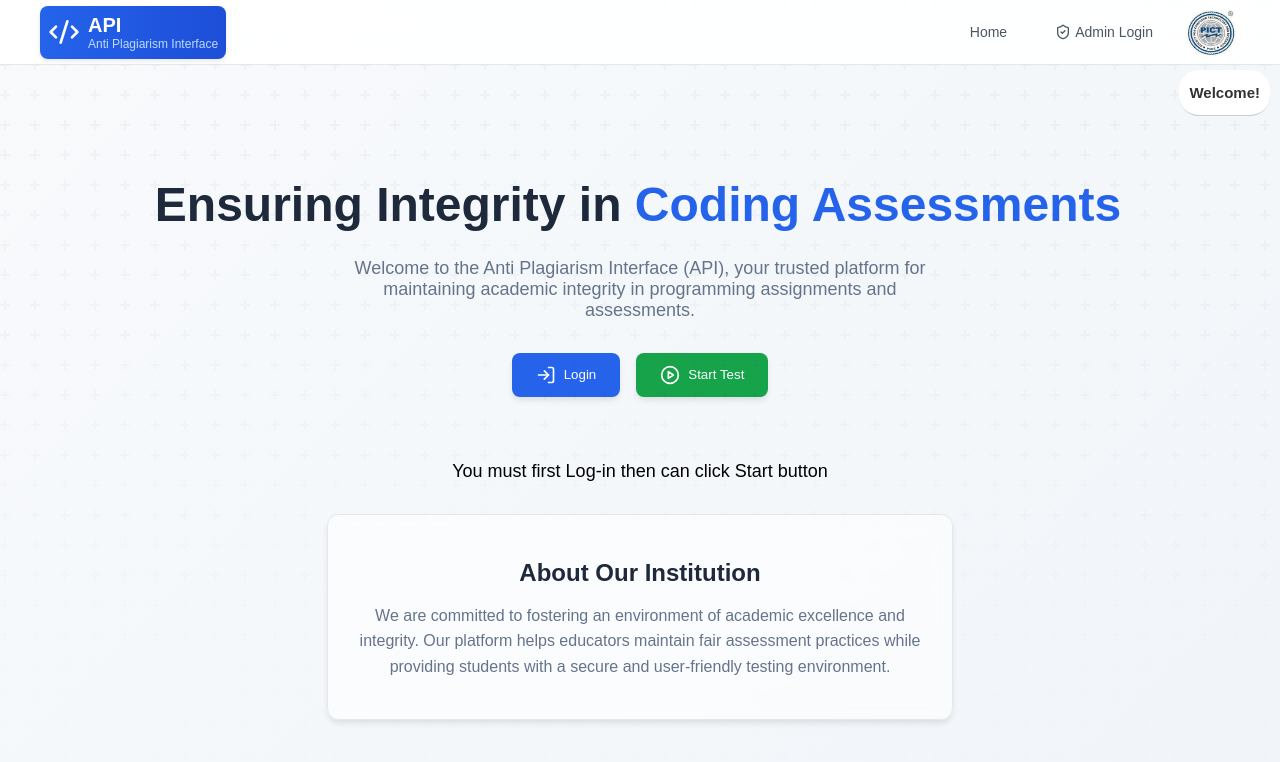
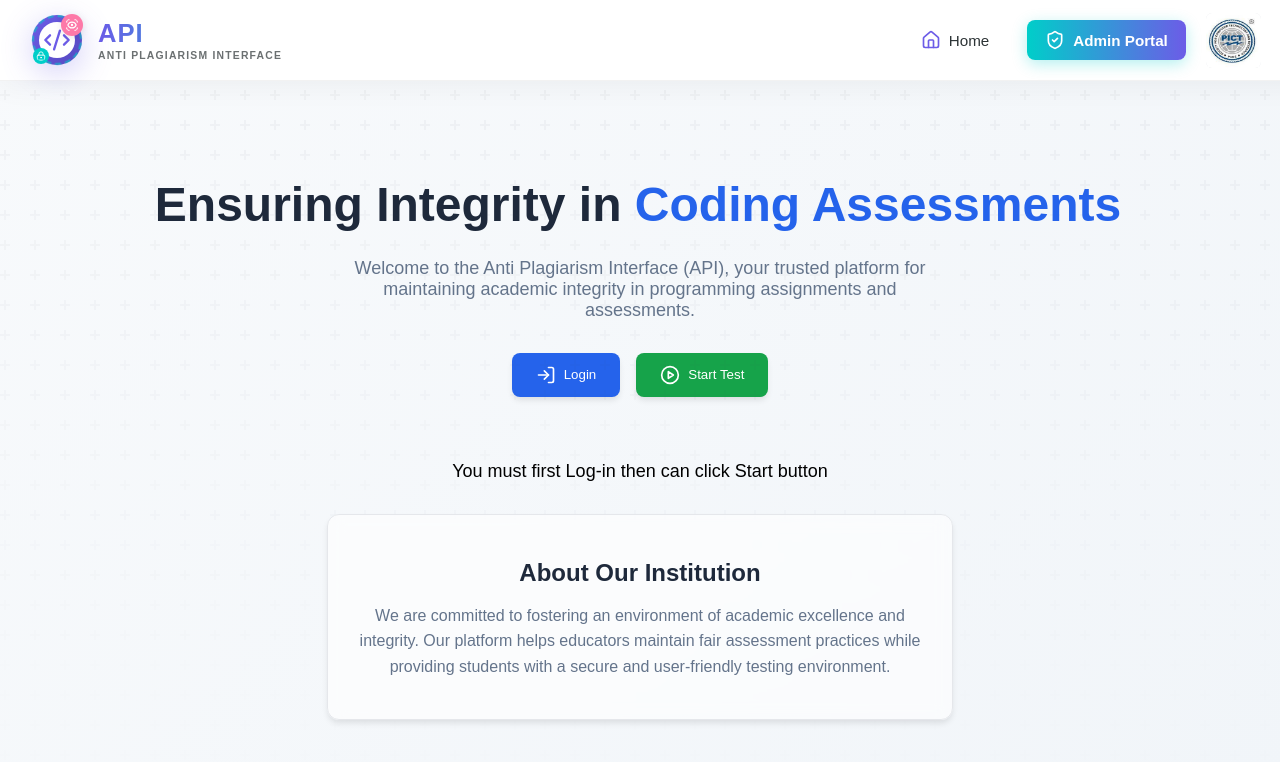
Before and after one commit to Tejas134200/PBL_Frontend, a React (Vite) app in the folder vite-project/: page / in a window 1280 px wide. Shown: the top 762 px of the page. Built offline with nearby package versions, Linux system fonts and the light colour scheme.

Commit message:
By Tejas

```diff
--- a/vite-project/src/Components/Home/Home.css
+++ b/vite-project/src/Components/Home/Home.css
@@ -177,3 +177,34 @@
   color: black;
   font-weight: 500;
 }
+
+.welcome-master {
+  position: absolute;
+  top: 90px; /* Adjust this to match your navbar height */
+  right: 20px;
+
+  animation: fadeIn 0.5s ease-out;
+}
+
+@keyframes fadeIn {
+  from { opacity: 0; transform: translateY(-10px); }
+  to { opacity: 1; transform: translateY(0); }
+}
+
+.welcome-sparkle {
+  display: flex;
+  align-items: center;
+  gap: 8px;
+  background: rgba(0,0,0,0.7);
+  padding: 8px 20px;
+  border-radius: 100px;
+  backdrop-filter: blur(4px);
+  border: 1px solid rgba(255,255,255,0.3);
+  box-shadow: 0 4px 15px rgba(0,0,0,0.2);
+  transition: all 0.3s ease;
+}
+
+.welcome-sparkle:hover {
+  transform: translateY(-2px);
+  box-shadow: 0 6px 20px rgba(0,0,0,0.3);
+}
--- a/vite-project/src/Components/Home/Home.jsx
+++ b/vite-project/src/Components/Home/Home.jsx
@@ -6,6 +6,7 @@ import { useNavigate } from 'react-router-dom';
 
 function Home() {
   const navigate = useNavigate();
+  // localStorage.setItem("Student_Name" , "tftg")
   const [typedText, setTypedText] = useState('');
   const fullText = "Coding Assessments";
   const [currentIndex, setCurrentIndex] = useState(0);
@@ -43,9 +44,16 @@ function Home() {
         <Navbar />
 
         {/* Name Container just below Navbar */}
-        <div className="name-container">
-          <p className="user-name">Welcome! {text}</p>
-        </div>
+        {/* In your component */}
+        {text && (
+            <div className="welcome-master">
+              <div className="welcome-sparkle">
+                <span className="welcome-icon">✨</span>
+                <span className="welcome-text">Welcome,</span>
+                <span className="username-glow">{text}</span>
+              </div>
+            </div>
+        )}
 
         <div className="background-pattern"></div>
         <div className="content-container">
--- a/vite-project/src/Components/Navbar/Navbar.css
+++ b/vite-project/src/Components/Navbar/Navbar.css
@@ -1,42 +1,111 @@
+/* Navbar.css */
+:root {
+  --primary: #6c5ce7;
+  --primary-dark: #5649c0;
+  --secondary: #00cec9;
+  --accent: #fd79a8;
+  --dark: #2d3436;
+  --light: #f5f6fa;
+}
+
 .navbar {
   position: fixed;
   width: 100%;
   top: 0;
-    background-color: rgba(255, 255, 255, 0.9);
-    backdrop-filter: blur(8px);
-    border-bottom: 1px solid #e5e7eb;
+  background: rgba(255, 255, 255, 0.98);
+  backdrop-filter: blur(12px);
+  border-bottom: 1px solid rgba(0, 0, 0, 0.05);
   z-index: 1000;
+  box-shadow: 0 4px 30px rgba(0, 0, 0, 0.05);
+  padding: 0 2rem;
 }
 
 .navbar-container {
-    max-width: 1200px;
+  max-width: 1400px;
   margin: 0 auto;
-    padding: 0 1rem;
-    height: 64px;
+  height: 80px;
   display: flex;
   justify-content: space-between;
   align-items: center;
 }
 
+/* Premium Logo Styles */
 .logo-container {
   display: flex;
   align-items: center;
+  gap: 16px;
+  cursor: pointer;
 }
 
-  .logo {
+.logo-orb {
+  width: 50px;
+  height: 50px;
+  border-radius: 50%;
+  background: linear-gradient(135deg, var(--primary) 0%, var(--primary-dark) 100%);
   display: flex;
   align-items: center;
-    gap: 8px;
-    background: linear-gradient(to right, #2563eb, #1d4ed8);
-    padding: 8px;
-    border-radius: 8px;
-    box-shadow: 0 2px 4px rgba(0, 0, 0, 0.1);
+  justify-content: center;
+  position: relative;
+  box-shadow: 0 8px 32px rgba(108, 92, 231, 0.3);
+  transition: all 0.3s cubic-bezier(0.175, 0.885, 0.32, 1.275);
+}
+
+.logo-orb:hover {
+  transform: scale(1.05) rotate(5deg);
+  box-shadow: 0 12px 40px rgba(108, 92, 231, 0.4);
+}
+
+.logo-orb-inner {
+  position: relative;
+  width: 36px;
+  height: 36px;
+  border-radius: 50%;
+  background: white;
+  display: flex;
+  align-items: center;
+  justify-content: center;
 }
 
 .logo-icon {
-    width: 32px;
-    height: 32px;
+  color: var(--primary);
+  z-index: 2;
+}
+
+.logo-orb-ring {
+  position: absolute;
+  width: 46px;
+  height: 46px;
+  border-radius: 50%;
+  border: 2px dashed rgba(0, 206, 201, 0.6);
+  animation: spin 20s linear infinite;
+}
+
+.logo-icon-secondary {
+  position: absolute;
+  top: -8px;
+  right: -8px;
   color: white;
+  background: var(--accent);
+  padding: 4px;
+  border-radius: 50%;
+  z-index: 3;
+  box-shadow: 0 2px 8px rgba(0, 0, 0, 0.1);
+}
+
+.logo-icon-tertiary {
+  position: absolute;
+  bottom: -6px;
+  left: -6px;
+  color: white;
+  background: var(--secondary);
+  padding: 3px;
+  border-radius: 50%;
+  z-index: 3;
+}
+
+@keyframes spin {
+  0% { transform: rotate(0deg); }
+  100% { transform: rotate(360deg); }
 }
 
 .logo-text {
@@ -45,45 +114,107 @@
 }
 
 .logo-title {
-    font-size: 1.25rem;
-    font-weight: bold;
+  font-size: 1.6rem;
+  font-weight: 800;
+  background: linear-gradient(to right, var(--primary), var(--secondary));
+  -webkit-background-clip: text;
+  background-clip: text;
+  color: transparent;
+  letter-spacing: 1px;
+}
+
+.logo-subtitle {
+  font-size: 0.65rem;
+  font-weight: 600;
+  color: var(--dark);
+  opacity: 0.7;
+  letter-spacing: 1.2px;
+  text-transform: uppercase;
+  margin-top: 2px;
+}
+
+/* Navigation Buttons */
+.nav-buttons {
+  display: flex;
+  align-items: center;
+  gap: 20px;
+  padding-right: 4vw;
+}
+
+.nav-button {
+  display: flex;
+  align-items: center;
+  gap: 8px;
+  padding: 10px 18px;
+  font-size: 0.95rem;
+  font-weight: 500;
+  color: var(--dark);
+  background: none;
+  border: none;
+  border-radius: 8px;
+  cursor: pointer;
+  transition: all 0.3s ease;
+}
+
+.nav-button:hover {
+  background: rgba(108, 92, 231, 0.08);
+  color: var(--primary);
+}
+
+.nav-button .nav-icon {
+  color: var(--primary);
+  transition: all 0.3s ease;
+}
+
+.nav-button:hover .nav-icon {
+  transform: translateX(2px);
+}
+
+.admin-button {
+  display: flex;
+  align-items: center;
+  gap: 8px;
+  padding: 10px 18px;
+  font-size: 0.95rem;
+  font-weight: 600;
+  color: white;
+  background: linear-gradient(to right, var(--secondary), var(--primary));
+  border: none;
+  border-radius: 8px;
+  cursor: pointer;
+  transition: all 0.3s ease;
+  box-shadow: 0 4px 15px rgba(0, 206, 201, 0.3);
+}
+
+.admin-button:hover {
+  transform: translateY(-2px);
+  box-shadow: 0 6px 20px rgba(0, 206, 201, 0.4);
+}
+
+.admin-icon {
   color: white;
 }
 
-  .logo-subtitle {
-    font-size: 0.75rem;
-    color: #bfdbfe;
+/* User Avatar */
+.user-avatar {
+  width: 44px;
+  height: 44px;
+  border-radius: 50%;
+  background: linear-gradient(135deg, var(--accent) 0%, #e84393 100%);
+  display: flex;
+  align-items: center;
+  justify-content: center;
+  color: white;
+  font-weight: 600;
+  margin-left: 10px;
+  cursor: pointer;
+  transition: all 0.3s ease;
 }
 
-  .nav-buttons {
-    display: flex;
-    align-items: center;
-    gap: 1rem;
+.user-avatar:hover {
+  transform: scale(1.05);
+  box-shadow: 0 4px 15px rgba(253, 121, 168, 0.4);
 }
-
-  .admin-button1 {
-    display: flex;
-    align-items: center;
-    gap: 4px;
-    padding: 8px 16px;
-    font-size: 0.875rem;
-    font-weight: 500;
-    color: #4b5563;
-    background: none;
-    border: none;
-    cursor: pointer;
-    transition: color 0.2s;
-  }
-
-  .admin-button:hover {
-    color: #2563eb;
-  }
-
-  .admin-icon {
-    width: 16px;
-    height: 16px;
-  }
-
 .college-logo {
   width: 55px;
   height: 55px;
--- a/vite-project/src/Components/Navbar/Navbar.jsx
+++ b/vite-project/src/Components/Navbar/Navbar.jsx
@@ -1,16 +1,13 @@
 import React from 'react';
-import { Code2, ShieldCheck } from 'lucide-react';
-import pic from "../Assets/pic.jpg";
+import { Code2, ShieldCheck, Home, LogOut, LockKeyhole, ScanEye } from 'lucide-react';
 import { useNavigate } from "react-router-dom";
 import './Navbar.css';
+import pic from "../Assets/pic.jpg";
 
 function Navbar() {
   const navigate = useNavigate();
-
-  // Check if the user is logged in by checking the token in localStorage
   const isLoggedIn = localStorage.getItem("Student_Token") || localStorage.getItem("Admin_Token");
-
-
+  // localStorage.setItem("Student_Token" , "knvdkv");
   const handleLogout = () => {
     localStorage.clear();
     navigate('/');
@@ -19,36 +16,46 @@ function Navbar() {
   return (
       <nav className="navbar">
         <div className="navbar-container">
-          <div className="logo-container">
-            <div className="logo">
-              <Code2 className="logo-icon" />
-              <div className="logo-text">
-                <span className="logo-title">API</span>
-                <span className="logo-subtitle">Anti Plagiarism Interface</span>
+          {/* Premium Logo */}
+          <div className="logo-container" onClick={() => navigate('/')}>
+            <div className="logo-orb">
+              <div className="logo-orb-inner">
+                <Code2 className="logo-icon" size={28} />
+                <div className="logo-orb-ring"></div>
+                <ScanEye className="logo-icon-secondary" size={14} />
+                <LockKeyhole className="logo-icon-tertiary" size={10} />
               </div>
             </div>
+            <div className="logo-text">
+              <span className="logo-title">API</span>
+              <span className="logo-subtitle">ANTI PLAGIARISM INTERFACE</span>
+            </div>
           </div>
+
           <div className="nav-buttons">
-            <button className="admin-button1" onClick={() => navigate('/')}>
-              Home
+            <button className="nav-button" onClick={() => navigate('/')}>
+              <Home className="nav-icon" size={20} />
+              <span>Home</span>
             </button>
 
-            {/* Conditionally render Logout button if logged in */}
             {isLoggedIn && (
-                <button className="admin-button1" onClick={handleLogout}>
-                  &larr; Logout
+                <button className="nav-button" onClick={handleLogout}>
+                  <LogOut className="nav-icon" size={20} />
+                  <span>Logout</span>
                 </button>
             )}
 
-
-            <button className="admin-button1" onClick={() => navigate('/AdminLogin')}>
-              <ShieldCheck className="admin-icon" />
-              Admin Login
+            <button className="admin-button">
+              <ShieldCheck className="admin-icon" size={20} />
+              <span>Admin Portal</span>
             </button>
 
+
             <div className="college-logo">
-              <img src={pic} alt="College Logo" className="college-logo" />
+                  <img src={pic} alt="College Logo" className="college-logo" />
             </div>
+
+
           </div>
         </div>
       </nav>
```
Lines whose indentation alone changed are shown as unchanged.
